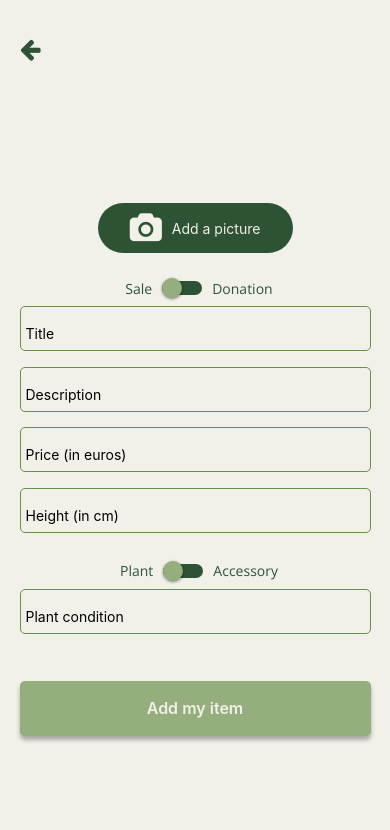
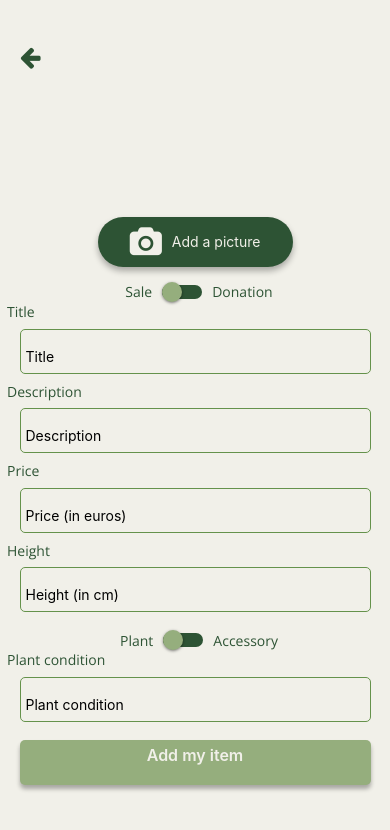
Before and after one commit to myplants-lacapsule/myplants-frontend, a React Native app: screen /NewItemScreen in a window 390 px wide. Shown: the top 830 px of the page. Built offline with nearby package versions, Linux system fonts and the light colour scheme.

Commit message:
updated style to button components

```diff
--- a/components/CustomButton.js
+++ b/components/CustomButton.js
@@ -2,7 +2,7 @@ import React from "react";
 import { TouchableOpacity, View, Text, StyleSheet } from "react-native";
 import { FontAwesome } from "@expo/vector-icons";
 
-const CustomButton = ({ onPress, text, iconName }) => {
+export default function CustomButton({ onPress, text, iconName }) {
   return (
     <TouchableOpacity style={styles.button} onPress={onPress}>
       <View style={styles.iconContainer}>
@@ -11,7 +11,7 @@ const CustomButton = ({ onPress, text, iconName }) => {
       <Text style={styles.buttonText}>{text}</Text>
     </TouchableOpacity>
   );
-};
+}
 
 const styles = StyleSheet.create({
   button: {
@@ -24,6 +24,11 @@ const styles = StyleSheet.create({
     marginVertical: 5,
     width: "50%",
     alignSelf: "center",
+    shadowColor: "#000",
+    shadowOffset: { width: 0, height: 4 },
+    shadowOpacity: 0.3,
+    shadowRadius: 6,
+    elevation: 10,
   },
   iconContainer: {
     marginRight: 10,
@@ -33,5 +38,3 @@ const styles = StyleSheet.create({
     fontSize: 14,
   },
 });
-
-export default CustomButton;
--- a/components/RegisterButton.js
+++ b/components/RegisterButton.js
@@ -2,16 +2,14 @@ import { View, StyleSheet, Text, TouchableOpacity, ActivityIndicator } from "rea
 
 export default function RegisterButton({ title, onPress, style, disabled, loading }) {
   return (
-    <TouchableOpacity
-    onPress={onPress}
-    style={[styles.button, disabled && styles.disableButton, style]}
-    activeOpacity={0.8}
-    disabled={disabled}>
-      {loading? (
+    <TouchableOpacity onPress={onPress} style={[styles.button, disabled && styles.disableButton, style]} activeOpacity={0.8} disabled={disabled}>
+      {loading ? (
         <View style={styles.loaderContainer}>
-        <ActivityIndicator size="small" color="#F1F0E9" />
-        </View>) : (
-      <Text style={styles.textButton}>{title}</Text>)}
+          <ActivityIndicator size="small" color="#F1F0E9" />
+        </View>
+      ) : (
+        <Text style={styles.textButton}>{title}</Text>
+      )}
     </TouchableOpacity>
   );
 }
@@ -20,8 +18,7 @@ const styles = StyleSheet.create({
   button: {
     width: "96%",
     margin: "2%",
-    paddingTop: 10,
-    paddingBottom: 10,
+    paddingVertical: 5,
     alignItems: "center",
     borderRadius: 5,
     backgroundColor: "#95AE7D",
@@ -40,7 +37,6 @@ const styles = StyleSheet.create({
     fontWeight: "600",
     fontSize: 16,
     textAlignVertical: "center",
-    lineHeight: 35, // assure que le texte occupe toute la hauteur
   },
   loaderContainer: {
     height: 35,
--- a/components/ReturnButton.js
+++ b/components/ReturnButton.js
@@ -1,9 +1,9 @@
 import React from "react";
-import { TouchableOpacity, StyleSheet, View } from "react-native";
+import { StyleSheet, Text, TouchableOpacity, View } from "react-native";
 import { useNavigation } from "@react-navigation/native";
 import FontAwesome from "react-native-vector-icons/FontAwesome";
 
-export default function ReturnButton({ destination }) {
+export default function ReturnButton({ destination, title }) {
   const navigation = useNavigation();
 
   const handlePress = () => {
@@ -16,11 +16,10 @@ export default function ReturnButton({ destination }) {
 
   return (
     <View style={styles.container}>
-      <View>
-        <TouchableOpacity style={styles.button} onPress={handlePress}>
-          <FontAwesome name="arrow-left" size={24} color="#2D5334" />
-        </TouchableOpacity>
-      </View>
+      <TouchableOpacity style={styles.button} onPress={handlePress}>
+        <FontAwesome name="arrow-left" size={24} color="#2D5334" />
+      </TouchableOpacity>
+      <Text style={styles.title}>{title}</Text>
     </View>
   );
 }
@@ -28,16 +27,21 @@ export default function ReturnButton({ destination }) {
 const styles = StyleSheet.create({
   container: {
     width: "100%",
-    height: "10%",
+    height: "15%",
     alignItems: "center",
     flexDirection: "row",
-    paddingTop: 20,
   },
   button: {
     width: 50,
     height: 50,
-    padding: 10,
+    padding: 5,
     paddingLeft: 20,
     alignSelf: "flex-start",
   },
+  title: {
+    color: "#2D5334",
+    fontSize: 26,
+    paddingLeft: 25,
+    fontFamily: "Merriweather-Bold",
+  },
 });
--- a/components/SearchBar.js
+++ b/components/SearchBar.js
@@ -8,7 +8,7 @@ function SearchBar({ inputResearch, setInputResearch, onSearch }) {
       <TouchableOpacity onPress={() => onSearch(inputResearch)} style={styles.searchicon}>
         <FontAwesome name="search" size={30} color="#2D5334" />
       </TouchableOpacity>
-      <TextInput style={styles.textInputResearch} placeholder="Search for a plant" onChangeText={(value) => setInputResearch(value)} value={inputResearch} />
+      <TextInput style={styles.textInputResearch} placeholder="Enter plant name" onChangeText={(value) => setInputResearch(value)} value={inputResearch} />
     </View>
   );
 }
@@ -26,7 +26,7 @@ const styles = StyleSheet.create({
   },
   textInputResearch: {
     backgroundColor: "#FBFBFB",
-    width: "280",
+    width: "250",
     height: "60",
     alignItems: "center",
     justifyContent: "center",
--- a/screens/MapScreen.js
+++ b/screens/MapScreen.js
@@ -1,7 +1,7 @@
 import { ActivityIndicator, Alert, Modal, SafeAreaView, ScrollView, StyleSheet, Text, TouchableOpacity, View } from "react-native";
 import React, { useState, useEffect } from "react";
 import { useSelector } from "react-redux";
-import { useIsFocused, useNavigation } from "@react-navigation/native";
+import { useIsFocused, useNavigation, useRoute } from "@react-navigation/native";
 import FontAwesome5 from "react-native-vector-icons/FontAwesome5";
 import ItemCard from "../components/ItemCard";
 import MapView, { Marker } from "react-native-maps";
@@ -10,6 +10,7 @@ import * as Location from "expo-location";
 export default function MapScreen() {
   const isFocused = useIsFocused();
   const navigation = useNavigation();
+  const route = useRoute();
   const user = useSelector((state) => state.user.value);
   const userToken = user.token;
 
@@ -24,7 +25,6 @@ export default function MapScreen() {
     longitudeDelta: 15,
   });
   const [uniquePin, setUniquePin] = useState([]);
-  const [username, setUsername] = useState("");
 
   // Récupération de la position actuelle de l'utilisateur
   useEffect(() => {
@@ -59,6 +59,13 @@ export default function MapScreen() {
     }
     fetchItems();
   }, [isFocused]);
+
+  // Rafraîchir la carte si on revient depuis NewItemScreen avec refresh: true
+  useEffect(() => {
+    if (route.params?.refresh) {
+      fetchItems();
+    }
+  }, [route.params?.refresh]);
 
   // Fonction pour récupérer toutes les annonces depuis le backend
   const fetchItems = async () => {
@@ -133,7 +140,9 @@ export default function MapScreen() {
   if (loading) {
     return (
       <View style={styles.loadingContainer}>
-        <ActivityIndicator size="large" color="#2D5334" />
+        <ActivityIndicator
+          size="large"
+          color="#2D5334"/>
         <Text style={styles.loadingText}>Loading ...</Text>
       </View>
     );
@@ -222,6 +231,10 @@ const styles = StyleSheet.create({
     borderRadius: 35,
     alignItems: "center",
     justifyContent: "center",
+    shadowColor: "#000",
+    shadowOffset: { width: 0, height: 4 },
+    shadowOpacity: 0.3,
+    shadowRadius: 6,
     elevation: 10,
   },
   addButtonText: {
--- a/screens/NewItemScreen.js
+++ b/screens/NewItemScreen.js
@@ -1,15 +1,4 @@
-import {
-  KeyboardAvoidingView,
-  Platform,
-  StyleSheet,
-  View,
-  Text,
-  Alert,
-  Image,
-  SafeAreaView,
-  ScrollView,
-  Switch,
-} from "react-native";
+import { KeyboardAvoidingView, Platform, StyleSheet, View, Text, Alert, Image, SafeAreaView, ScrollView, Switch } from "react-native";
 import { useState, useEffect } from "react";
 import { useSelector } from "react-redux";
 import { useNavigation } from "@react-navigation/native";
@@ -61,14 +50,7 @@ export default function NewItemScreen() {
     if (isSubmitting) return; // Empêche un double clic sur le bouton
 
     // Vérification des champs obligatoires
-    if (
-      !title ||
-      !description ||
-      (!isGiven && !price) ||
-      !height ||
-      !imageUri ||
-      !condition
-    ) {
+    if (!title || !description || (!isGiven && !price) || !height || !imageUri || !condition) {
       Alert.alert("Error", "Please fill in all fields and take a picture.");
       return;
     }
@@ -93,19 +75,14 @@ export default function NewItemScreen() {
         type: "image/jpeg",
       });
 
-      const response = await fetch(
-        `${process.env.EXPO_PUBLIC_API_URL}/items/newItem/` + userToken,
-        {
+      const response = await fetch(`${process.env.EXPO_PUBLIC_API_URL}/items/newItem/` + userToken, {
         method: "POST",
         body: formData,
-        }
-      );
+      });
       const result = await response.json();
 
       if (result.result) {
-        Alert.alert("Success", "Your item has been added.", [
-          { onPress: () => navigation.navigate("Sale/donation") },
-        ]);
+        Alert.alert("Success", "Your item has been added.", [{ onPress: () => navigation.navigate("Sale/donation", { refresh: true }) }]);
       } else {
         Alert.alert("Erreur", result.error);
       }
@@ -120,95 +97,31 @@ export default function NewItemScreen() {
   return (
     <SafeAreaView style={styles.safeContainer}>
       <ReturnButton destination={"Sale/donation"} />
-      <KeyboardAvoidingView
-        behavior={Platform.OS === "ios" ? "padding" : "height"}
-        style={{ flex: 1 }}
-      >
+      <KeyboardAvoidingView behavior={Platform.OS === "ios" ? "padding" : "height"} style={{ flex: 1 }}>
         <ScrollView contentContainerStyle={{ flexGrow: 1 }}>
-          <View style={styles.bigContainer}>
+          <View style={styles.registerContainer}>
             {imageUri && (
               <View style={styles.pictureContainer}>
                 <Image source={{ uri: imageUri }} style={styles.preview} />
               </View>
             )}
-            <View style={styles.registerContainer}>
-              <CustomButton
-                onPress={takePhoto}
-                text="Add a picture"
-                iconName="camera"
-              />
+            <CustomButton onPress={takePhoto} text="Add a picture" iconName="camera" />
             <View style={styles.toggleContainer}>
               <Text style={styles.label}>Sale</Text>
-
-                <Switch
-                  trackColor={{ false: "#2D5334", true: "#2D5334" }}
-                  thumbColor={"#95AE7D"}
-                  ios_backgroundColor="#2D5334"
-                  value={isGiven}
-                  onValueChange={(newValue) => setIsGiven(newValue)}
-                  style={styles.customSwitch}
-                />
+              <Switch trackColor={{ false: "#2D5334", true: "#2D5334" }} thumbColor={"#95AE7D"} ios_backgroundColor="#2D5334" value={isGiven} onValueChange={(newValue) => setIsGiven(newValue)} style={styles.customSwitch} />
               <Text style={styles.label}>Donation</Text>
             </View>
-              <RegisterInput
-                placeholder="Title"
-                value={title}
-                onChangeText={setTitle}
-                returnKeyType="next"
-                style={{ width: "90%", alignSelf: "center" }}
-              />
-              <RegisterInput
-                placeholder="Description"
-                value={description}
-                onChangeText={setDescription}
-                returnKeyType="next"
-                style={{ width: "90%", alignSelf: "center" }}
-              />
-              {!isGiven && (
-                <RegisterInput
-                  placeholder="Price (in euros)"
-                  value={price}
-                  onChangeText={setPrice}
-                  returnKeyType="next"
-                  style={{ width: "90%", alignSelf: "center" }}
-                />
-              )}
-              <RegisterInput
-                placeholder="Height (in cm)"
-                value={height}
-                onChangeText={setHeight}
-                returnKeyType="next"
-                style={{ width: "90%", alignSelf: "center" }}
-              />
+            <RegisterInput title="Title" placeholder="Title" value={title} onChangeText={setTitle} returnKeyType="next" style={{ width: "90%", alignSelf: "center" }} />
+            <RegisterInput title="Description" placeholder="Description" value={description} onChangeText={setDescription} returnKeyType="next" style={{ width: "90%", alignSelf: "center" }} />
+            {!isGiven && <RegisterInput title="Price" placeholder="Price (in euros)" value={price} onChangeText={setPrice} returnKeyType="next" style={{ width: "90%", alignSelf: "center" }} />}
+            <RegisterInput title="Height" placeholder="Height (in cm)" value={height} onChangeText={setHeight} returnKeyType="next" style={{ width: "90%", alignSelf: "center" }} />
             <View style={styles.toggleContainer}>
               <Text style={styles.label}>Plant</Text>
-                <Switch
-                  trackColor={{ false: "#2D5334", true: "#2D5334" }}
-                  thumbColor={"#95AE7D"}
-                  ios_backgroundColor="#2D5334"
-                  value={isPlant}
-                  onValueChange={(newValue) => setIsPlant(newValue)}
-                />
+              <Switch trackColor={{ false: "#2D5334", true: "#2D5334" }} thumbColor={"#95AE7D"} ios_backgroundColor="#2D5334" value={isPlant} onValueChange={(newValue) => setIsPlant(newValue)} />
               <Text style={styles.label}>Accessory</Text>
             </View>
-              <RegisterInput
-                placeholder={
-                  isPlant ? "Accessory condition" : "Plant condition"
-                }
-                value={condition}
-                onChangeText={setCondition}
-                returnKeyType="done"
-                onSubmitEditing={handleSubmit}
-                style={{ width: "90%", alignSelf: "center" }}
-              />
-              <RegisterButton
-                title="Add my item"
-                onPress={handleSubmit}
-                disabled={isSubmitting}
-                loading={isSubmitting}
-                style={{ marginTop: 40, width: "90%", alignSelf: "center" }}
-              />
-            </View>
+            <RegisterInput title={isPlant ? "Accessory condition" : "Plant condition"} placeholder={isPlant ? "Accessory condition" : "Plant condition"} value={condition} onChangeText={setCondition} returnKeyType="done" onSubmitEditing={handleSubmit} style={{ width: "90%", alignSelf: "center" }} />
+            <RegisterButton title="Add my item" onPress={handleSubmit} disabled={isSubmitting} loading={isSubmitting} style={styles.addButton} />
           </View>
         </ScrollView>
       </KeyboardAvoidingView>
@@ -219,16 +132,19 @@ export default function NewItemScreen() {
 const styles = StyleSheet.create({
   safeContainer: {
     flex: 1,
+		paddingTop: 40,
     paddingHorizontal: 10,
     backgroundColor: "#F1F0E9",
   },
-  bigContainer: {
+  registerContainer: {
     flex: 1,
     justifyContent: "center",
+    width: "100%",
   },
   pictureContainer: {
     height: 200,
     width: "100%",
+    marginBottom: 10,
     alignItems: "center",
   },
   preview: {
@@ -237,15 +153,11 @@ const styles = StyleSheet.create({
     borderRadius: 10,
     alignSelf: "center",
   },
-  registerContainer: {
-    height: "70%",
-    width: "100%",
-  },
   toggleContainer: {
     flexDirection: "row",
     alignItems: "center",
     justifyContent: "center",
-    marginTop: 20,
+    marginTop: 10,
     paddingLeft: 8,
   },
   label: {
@@ -253,4 +165,9 @@ const styles = StyleSheet.create({
     paddingHorizontal: 10,
     fontFamily: "OpenSans-Regular",
   },
+  addButton: {
+    marginTop: 10,
+    width: "90%",
+    alignSelf: "center",
+  },
 });
--- a/screens/SearchScreen.js
+++ b/screens/SearchScreen.js
@@ -1,4 +1,4 @@
-import { StyleSheet, View, SafeAreaView, TouchableOpacity, Alert } from "react-native";
+import { ActivityIndicator, Alert, SafeAreaView, StyleSheet, Text, TouchableOpacity, View } from "react-native";
 import { Camera } from "expo-camera";
 import { useEffect, useState, useRef } from "react";
 import { useSelector } from "react-redux";
@@ -7,6 +7,7 @@ import FontAwesome from "react-native-vector-icons/FontAwesome";
 
 import CameraSearch from "../components/CameraSearch";
 import SearchBar from "../components/SearchBar";
+import ReturnButton from "../components/ReturnButton.js";
 import SuggestionPlantCard from "../components/SuggestionPlantCard";
 
 export default function SearchScreen() {
@@ -21,6 +22,7 @@ export default function SearchScreen() {
   const [showCamera, setShowCamera] = useState(false);
   const [plantsData, setPlantsData] = useState(null);
   const [inputResearch, setInputResearch] = useState("");
+  const [loading, setLoading] = useState(true);
 
   const isFocused = useIsFocused();
   const [hasPermission, setHasPermission] = useState(false); // état de la permission
@@ -244,14 +246,27 @@ export default function SearchScreen() {
     }
   };
 
+  // Affichage d'un écran de chargement si les données ne sont pas encore chargées
+  // if (loading) {
+  //   return (
+  //     <View style={styles.loadingContainer}>
+  //       <ActivityIndicator size="large" color="#2D5334" />
+  //       <Text style={styles.loadingText}>Loading ...</Text>
+  //     </View>
+  //   );
+  // }
+
   return (
     <SafeAreaView style={styles.container}>
       {!showCamera && !showSuggestions && (
-        <View style={styles.containsearch}>
-          <SearchBar inputResearch={inputResearch} setInputResearch={setInputResearch} onSearch={() => idenficationDetailsPlant(inputResearch)} />
-          <TouchableOpacity style={styles.takePhoto} onPress={getPermission}>
-            <FontAwesome name="camera" size={30} color="white" />
-          </TouchableOpacity>
+        <View>
+          <ReturnButton title="Search for a plant" />
+          <View style={styles.containsearch}>
+            <SearchBar inputResearch={inputResearch} setInputResearch={setInputResearch} onSearch={() => idenficationDetailsPlant(inputResearch)} />
+            <TouchableOpacity style={styles.takePhoto} onPress={getPermission}>
+              <FontAwesome name="camera" size={30} color="white" />
+            </TouchableOpacity>
+          </View>
         </View>
       )}
 
@@ -269,7 +284,7 @@ export default function SearchScreen() {
 const styles = StyleSheet.create({
   container: {
     flex: 1,
-    backgroundColor: "#F1F0E9",
+		paddingTop: 40,
   },
   containsearch: {
     height: "15%",
@@ -311,4 +326,16 @@ const styles = StyleSheet.create({
     alignItems: "center",
     justifyContent: "center",
   },
+  loadingContainer: {
+    flex: 1,
+    alignItems: "center",
+    justifyContent: "center",
+    backgroundColor: "#F1F0E9",
+  },
+  loadingText: {
+    marginTop: 10,
+    fontSize: 18,
+    fontFamily: "OpenSans-Regular",
+    color: "#2D5334",
+  },
 });
--- a/screens/SignInScreen.js
+++ b/screens/SignInScreen.js
@@ -61,12 +61,13 @@ export default function SignInScreen() {
 const styles = StyleSheet.create({
   container: {
     flex: 1,
+		paddingTop: 40,
     backgroundColor: "#F1F0E9",
   },
   registerContainer: {
     width: "80%",
 		alignSelf: 'center',
-		marginTop: 220,
+		marginTop: 140,
   },
   errorText: {
     width: "80%",
--- a/screens/SignUpScreen.js
+++ b/screens/SignUpScreen.js
@@ -81,12 +81,13 @@ export default function SignUpScreen() {
 const styles = StyleSheet.create({
   container: {
     flex: 1,
+		paddingTop: 40,
     backgroundColor: "#F1F0E9",
   },
   registerContainer: {
     width: "80%",
     alignSelf: "center",
-    marginTop: 220,
+    marginTop: 140,
   },
   errorText: {
     width: "80%",
--- a/screens/UserScreen.js
+++ b/screens/UserScreen.js
@@ -12,7 +12,7 @@ export default function UserScreen() {
   const userInStore = useSelector((state) => state.user.value);
 
   return (
-    <SafeAreaView style={styles.safeContainer}>
+    <SafeAreaView style={styles.container}>
       <ReturnButton destination={"Home"} />
       <View style={styles.componentsContainer}>
         <View style={styles.avatarContainer}>
@@ -30,21 +30,18 @@ export default function UserScreen() {
 }
 
 const styles = StyleSheet.create({
-  safeContainer: {
+  container: {
     flex: 1,
-    alignItems: "center",
-    justifyContent: "center",
-    paddingVertical: 30,
+    paddingTop: 40,
     backgroundColor: "#F1F0E9",
   },
   componentsContainer: {
     height: "100%",
     width: "80%",
-    flexDirection: "column",
-    paddingTop: 60,
+    alignSelf: "center",
   },
   avatarContainer: {
-    height: "30%",
+    height: "25%",
     width: "100%",
     alignItems: "center",
     justifyContent: "center",
```
Lines whose indentation alone changed are shown as unchanged.
